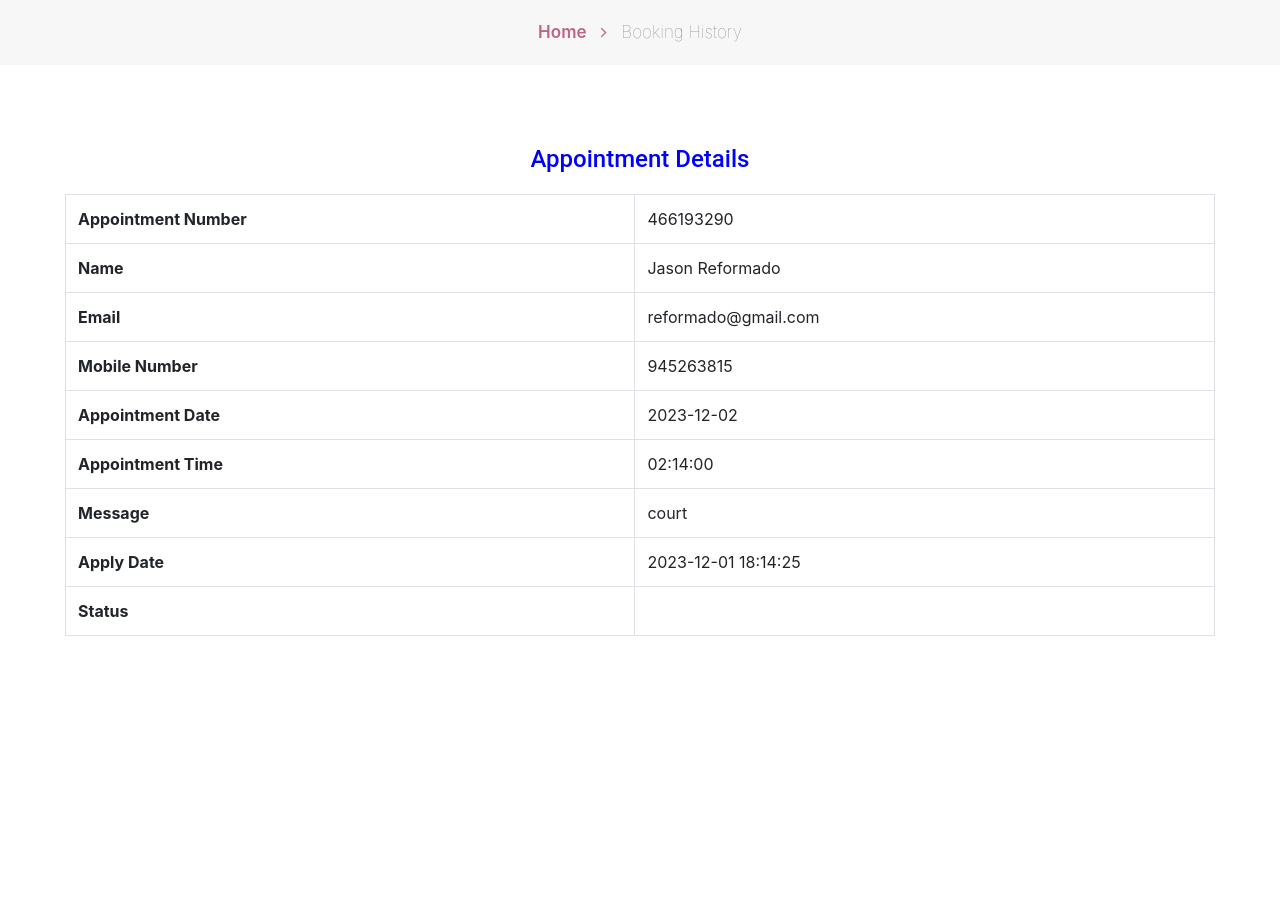
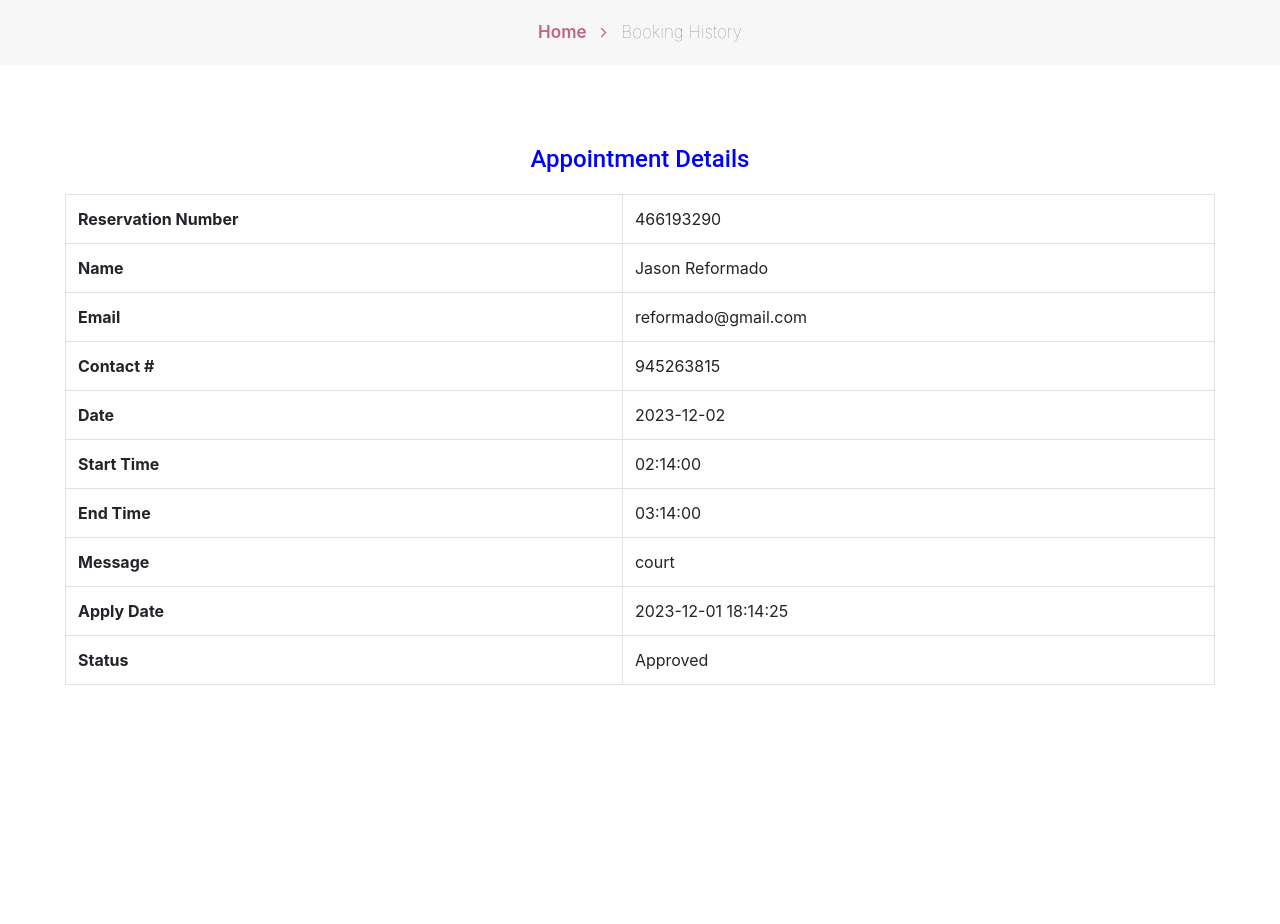
Before and after one commit to jasonnreformado/Homeowner-Management-Information-System, a PHP site: page /appointment-detail.php?aptnumber=466193290 in a window 1280 px wide. Shown: the top 924 px of the page. Before the commit the page ends 636 px from the top, so only its background shows below. Run offline with PHP 8.4, Linux system fonts and the light colour scheme; a user stored in the database is signed in; data comes from the database, SQL or seed files in the repository.

Commit message:
modified:   portal/admin/view-enquiry.php 	modified:   portal/appointment-detail.php 	modified:   portal/booking-history.php 	modified:   portal/contact.php 	modified:   portal/includes/sidebar.php

```diff
--- a/portal/appointment-detail.php
+++ b/portal/appointment-detail.php
@@ -68,14 +68,14 @@ $(function () {
                    <h4 style="padding-bottom: 20px;text-align: center;color: blue;">Appointment Details</h4>
                         <?php
 $cid=$_GET['aptnumber'];
-$ret=mysqli_query($con,"select tbluser.FirstName,tbluser.LastName,tbluser.Email,tbluser.MobileNumber,tblbook.ID as bid,tblbook.AptNumber,tblbook.AptDate,tblbook.AptTime,tblbook.Message,tblbook.BookingDate,tblbook.Remark,tblbook.Status,tblbook.RemarkDate from tblbook join tbluser on tbluser.ID=tblbook.UserID where tblbook.AptNumber='$cid'");
+$ret=mysqli_query($con,"select tbluser.FirstName,tbluser.LastName,tbluser.Email,tbluser.MobileNumber,tblbook.ID as bid,tblbook.AptNumber,tblbook.AptDate,tblbook.AptTime,tblbook.endTime,tblbook.Message,tblbook.BookingDate,tblbook.Remark,tblbook.Status,tblbook.RemarkDate from tblbook join tbluser on tbluser.ID=tblbook.UserID where tblbook.AptNumber='$cid'");
 $cnt=1;
 while ($row=mysqli_fetch_array($ret)) {
 
 ?>
                         <table class="table table-bordered">
                             <tr>
-    <th>Appointment Number</th>
+    <th>Reservation Number</th>
     <td><?php  echo $row['AptNumber'];?></td>
   </tr>
   <tr>
@@ -88,18 +88,23 @@ while ($row=mysqli_fetch_array($ret)) {
     <td><?php  echo $row['Email'];?></td>
   </tr>
    <tr>
-    <th>Mobile Number</th>
+    <th>Contact #</th>
     <td><?php  echo $row['MobileNumber'];?></td>
   </tr>
    <tr>
-    <th>Appointment Date</th>
+    <th> Date</th>
     <td><?php  echo $row['AptDate'];?></td>
   </tr>
 
 <tr>
-    <th>Appointment Time</th>
+    <th>Start Time</th>
     <td><?php  echo $row['AptTime'];?></td>
   </tr>
+  <tr>
+    <th>End Time</th>
+    <td><?php  echo $row['endTime'];?></td>
+  </tr>
+
   <tr>
     <th>Message</th>
     <td><?php  echo $row['Message'];?></td>
@@ -120,9 +125,9 @@ if($row['Status']=="")
   echo "Not Updated Yet";
 }
 
-if($row['Status']=="Selected")
+if($row['Status']=="Approved")
 {
-  echo "Selected";
+  echo "Approved";
 }
 
 if($row['Status']=="Rejected")
```
Also changed, not shown: portal/admin/view-enquiry.php (+7 -0 lines), portal/booking-history.php (+9 -5 lines), portal/contact.php (+10 -3 lines), portal/includes/sidebar.php (+6 -2 lines).
